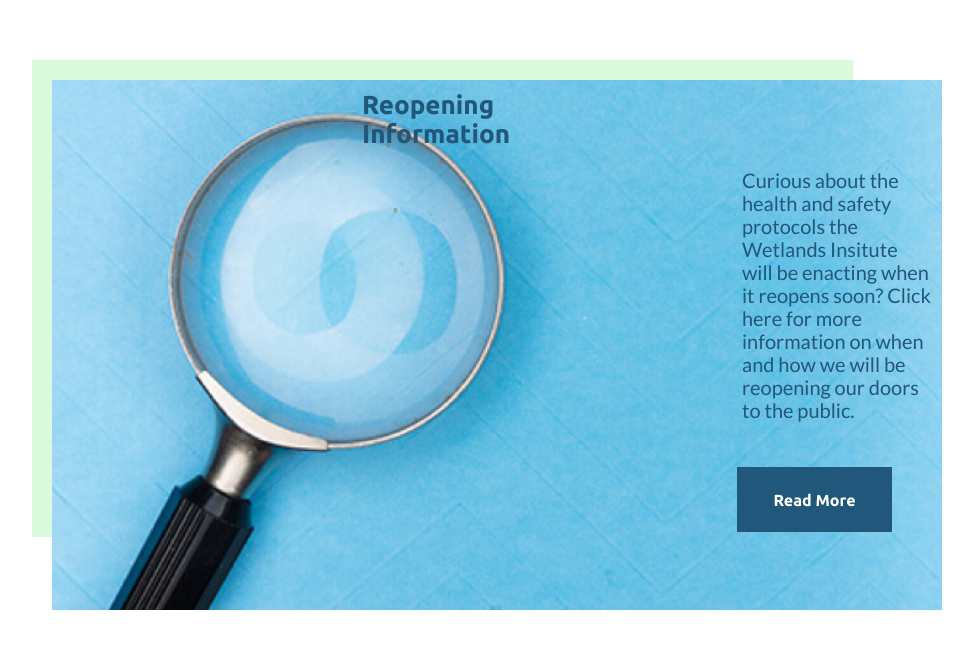
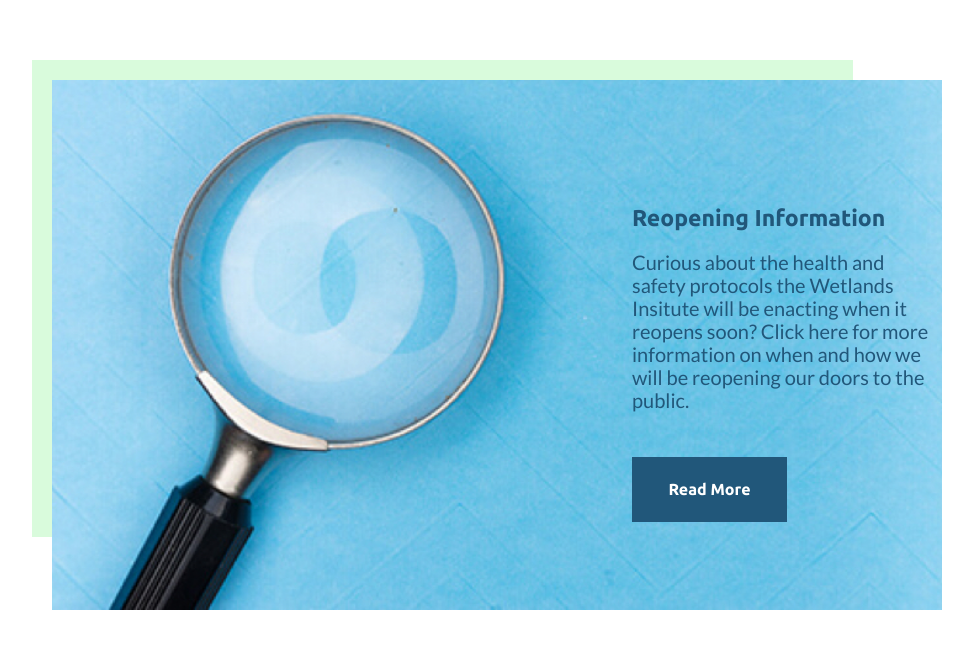
Before and after one commit to Evan507/Emichel_Final, a plain HTML site: page deploy/index.html in a window 1280 px wide. Shown: the part 2822-3470 px from the top of the page, without its empty margins (13-986 px from the left). Drawn offline with Linux system fonts and the light colour scheme.

Commit message:
reopen done

```diff
--- a/dev/scss/sections/_reopen.scss
+++ b/dev/scss/sections/_reopen.scss
@@ -37,10 +37,22 @@
 
 
         @include md {
+            // display: flex;
+            justify-content: flex-end;
             text-align: left;
             font-size: rem-calc(26);
             width: 190px;
-            margin-left: 300px;
+            margin-left: auto;
+        }
+
+        @include lg{
+            width: 300px;
+            padding-top: 50px;
+            font-size: rem-calc(23);
+        }
+
+        @include xl{
+            padding-top: 125px;
         }
     }
 
@@ -56,6 +68,11 @@
             text-align: left;
             width: 190px;
             font-size: rem-calc(20);
+        }
+
+
+        @include lg{
+            width: 300px;
         }
     }
 
@@ -85,6 +102,7 @@
             margin-top: 35px;
             height: 65px;
             width: 155px;
+            margin-right: 105px;
         }
     }
     }
```
Also changed, not shown: deploy/css/styles.css.
